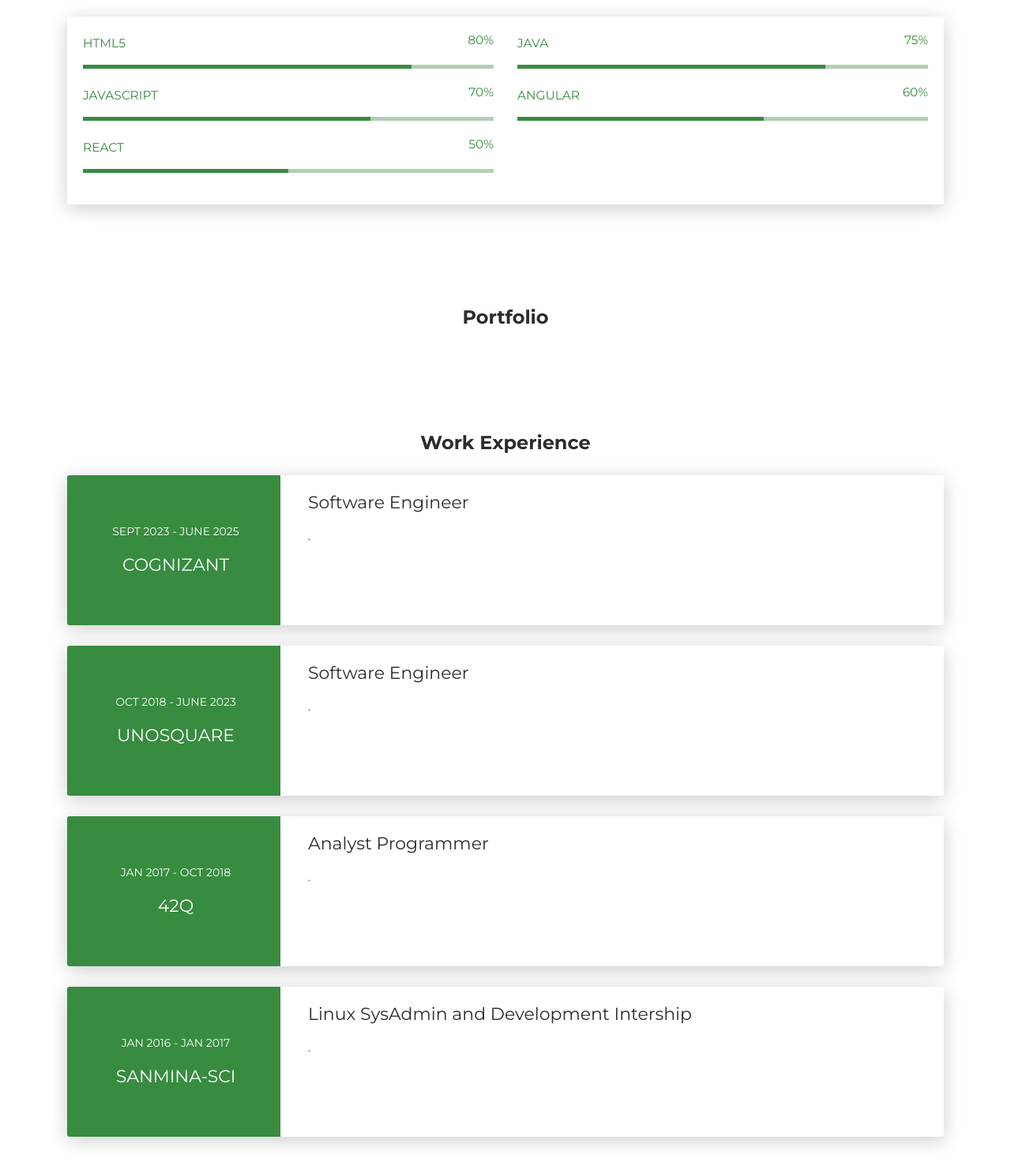
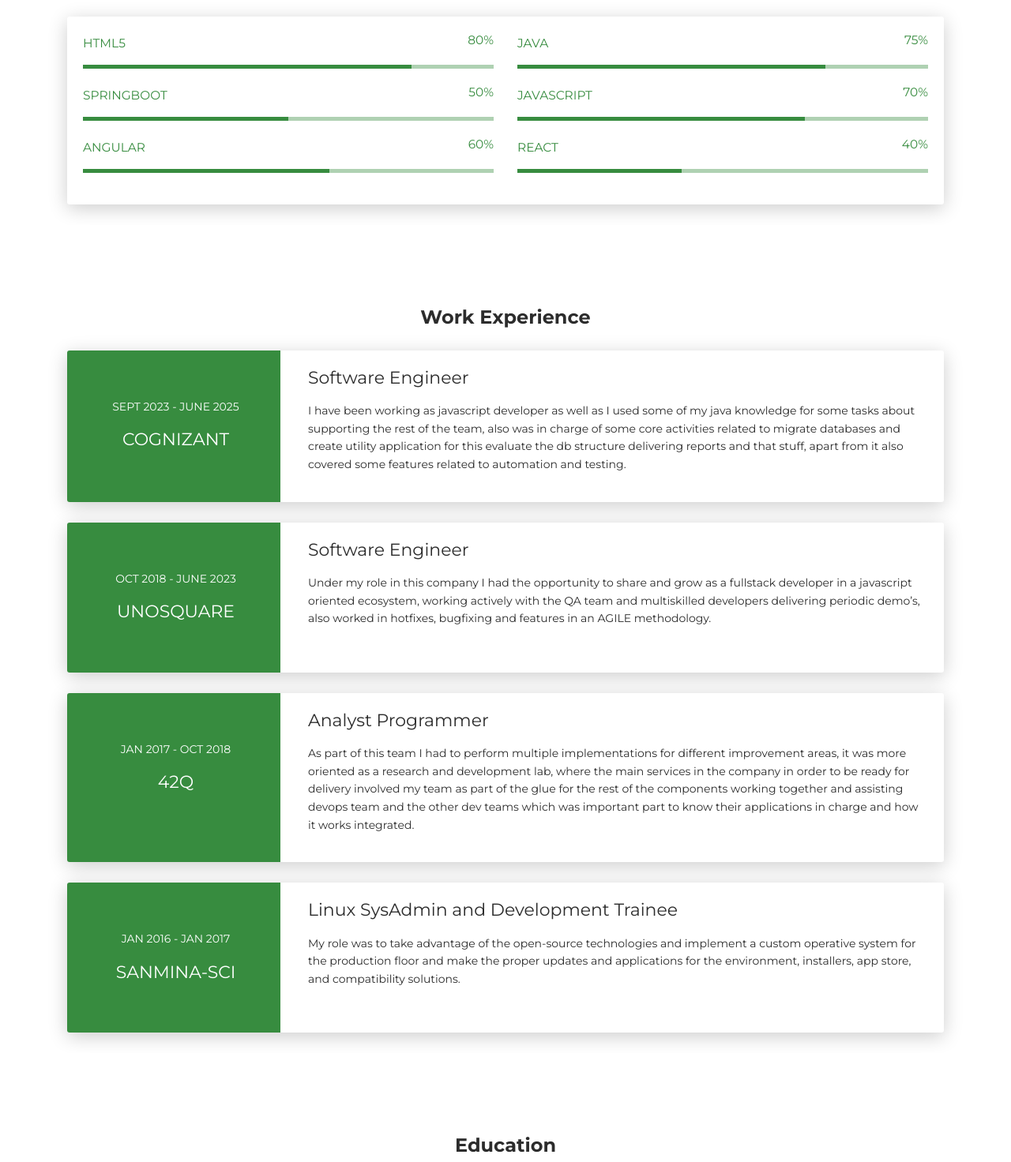
Before and after one commit to vikovalfo/portfolio, a plain HTML site: page index.html in a window 1280 px wide. Shown: the part 974-2446 px from the top of the page at 79% size. Drawn offline with Linux system fonts and the light colour scheme.

Commit message:
added work experience

```diff
--- a/index.html
+++ b/index.html
@@ -56,12 +56,13 @@
               <div class="content-center">
                 <div class="cc-profile-image"><a href="#"><img src="images/alessa.jpg" alt="Image" /></a></div>
                 <div class="h2 title">Alessa Valencia</div>
-                <p class="category text-white">Software Engineer</p><a class="btn btn-primary smooth-scroll mr-2"
-                  href="#contact" data-aos="zoom-in" data-aos-anchor="data-aos-anchor">Hire Me</a><!-- <a
+                <p class="category text-white">Software Engineer</p><!-- <a class="btn btn-primary smooth-scroll mr-2"
+                  href="#contact" data-aos="zoom-in" data-aos-anchor="data-aos-anchor">Hire
+                  Me</a> --><!-- <a
                   class="btn btn-primary" href="#" data-aos="zoom-in" data-aos-anchor="data-aos-anchor">Download CV</a> -->
               </div>
             </div>
-            <div class="section">
+<!--             <div class="section">
               <div class="container">
                 <div class="button-container"><a class="btn btn-default btn-round btn-lg btn-icon" href="#"
                     rel="tooltip" title="Here is my Github profile"><i class="fa fa-github"></i></a><a
@@ -71,7 +72,7 @@
                     title="Check out on Hackerrank"><i class="fa fa-code"></i></a>
                 </div>
               </div>
-            </div>
+            </div> -->
           </div>
         </div>
       </div>
@@ -130,6 +131,15 @@
               </div>
               <div class="row">
                 <div class="col-md-6">
+                  <div class="progress-container progress-primary"><span class="progress-badge">Springboot</span>
+                    <div class="progress">
+                      <div class="progress-bar progress-bar-primary" data-aos="progress-full" data-aos-offset="10"
+                        data-aos-duration="2000" role="progressbar" aria-valuenow="50" aria-valuemin="0"
+                        aria-valuemax="100" style="width: 50%;"></div><span class="progress-value">50%</span>
+                    </div>
+                  </div>
+                </div>
+                <div class="col-md-6">
                   <div class="progress-container progress-primary"><span class="progress-badge">JavaScript</span>
                     <div class="progress">
                       <div class="progress-bar progress-bar-primary" data-aos="progress-full" data-aos-offset="10"
@@ -138,6 +148,8 @@
                     </div>
                   </div>
                 </div>
+              </div>
+              <div class="row">
                 <div class="col-md-6">
                   <div class="progress-container progress-primary"><span class="progress-badge">Angular</span>
                     <div class="progress">
@@ -147,14 +159,12 @@
                     </div>
                   </div>
                 </div>
-              </div>
-              <div class="row">
                 <div class="col-md-6">
                   <div class="progress-container progress-primary"><span class="progress-badge">React</span>
                     <div class="progress">
                       <div class="progress-bar progress-bar-primary" data-aos="progress-full" data-aos-offset="10"
-                        data-aos-duration="2000" role="progressbar" aria-valuenow="50" aria-valuemin="0"
-                        aria-valuemax="100" style="width: 50%;"></div><span class="progress-value">50%</span>
+                        data-aos-duration="2000" role="progressbar" aria-valuenow="40" aria-valuemin="0"
+                        aria-valuemax="100" style="width: 40%;"></div><span class="progress-value">40%</span>
                     </div>
                   </div>
                 </div>
@@ -163,20 +173,20 @@
           </div>
         </div>
       </div>
-      <div class="section" id="portfolio">
+     <!--  <div class="section" id="portfolio">
         <div class="container">
           <div class="row">
             <div class="col-md-6 ml-auto mr-auto">
               <div class="h4 text-center mb-4 title">Portfolio</div>
               <div class="nav-align-center">
-                <!--         <ul class="nav nav-pills nav-pills-primary" role="tablist">
+                        <ul class="nav nav-pills nav-pills-primary" role="tablist">
                   <li class="nav-item"><a class="nav-link active" data-toggle="tab" href="#web-development"
                       role="tablist"><i class="fa fa-laptop" aria-hidden="true"></i></a></li>
-                </ul> -->
+                </ul>
               </div>
             </div>
           </div>
-          <!--           <div class="tab-content gallery mt-5">
+          <div class="tab-content gallery mt-5">
             <div class="tab-pane active" id="web-development">
               <div class="ml-auto mr-auto">
                 <div class="row">
@@ -315,9 +325,9 @@
                 </div>
               </div>
             </div>
-          </div> -->
+          </div>
         </div>
-      </div>
+      </div> -->
       <div class="section" id="experience">
         <div class="container cc-experience">
           <div class="h4 text-center mb-4 title">Work Experience</div>
@@ -332,7 +342,12 @@
               <div class="col-md-9" data-aos="fade-left" data-aos-offset="50" data-aos-duration="500">
                 <div class="card-body">
                   <div class="h5">Software Engineer</div>
-                  <p>.</p>
+                  <p>I have been working as javascript developer as well as I used some of my java knowledge for some
+                    tasks
+                    about supporting the rest of the team, also was in charge of some core activities related to migrate
+                    databases and create utility application for this evaluate the db structure delivering reports and
+                    that stuff,
+                    apart from it also covered some features related to automation and testing.</p>
                 </div>
               </div>
             </div>
@@ -348,7 +363,10 @@
               <div class="col-md-9" data-aos="fade-left" data-aos-offset="50" data-aos-duration="500">
                 <div class="card-body">
                   <div class="h5">Software Engineer</div>
-                  <p>.</p>
+                  <p>Under my role in this company I had the opportunity to share and grow as a fullstack developer in a
+                    javascript oriented ecosystem, working actively with the QA team and multiskilled developers
+                    delivering
+                    periodic demo’s, also worked in hotfixes, bugfixing and features in an AGILE methodology.</p>
                 </div>
               </div>
             </div>
@@ -364,7 +382,15 @@
               <div class="col-md-9" data-aos="fade-left" data-aos-offset="50" data-aos-duration="500">
                 <div class="card-body">
                   <div class="h5">Analyst Programmer</div>
-                  <p>.</p>
+                  <p>As part of this team I had to perform multiple implementations for different improvement areas, it
+                    was
+                    more oriented as a research and development lab, where the main services in the company in order to
+                    be
+                    ready for delivery involved my team as part of the glue for the rest of the components working
+                    together
+                    and assisting devops team and the other dev teams which was important part to know their
+                    applications
+                    in charge and how it works integrated.</p>
                 </div>
               </div>
             </div>
@@ -379,8 +405,10 @@
               </div>
               <div class="col-md-9" data-aos="fade-left" data-aos-offset="50" data-aos-duration="500">
                 <div class="card-body">
-                  <div class="h5">Linux SysAdmin and Development Intership</div>
-                  <p>.</p>
+                  <div class="h5">Linux SysAdmin and Development Trainee</div>
+                  <p>My role was to take advantage of the open-source technologies and implement a custom operative
+                    system for the production floor and make the proper updates and applications for the environment,
+                    installers, app store, and compatibility solutions.</p>
                 </div>
               </div>
             </div>
```
